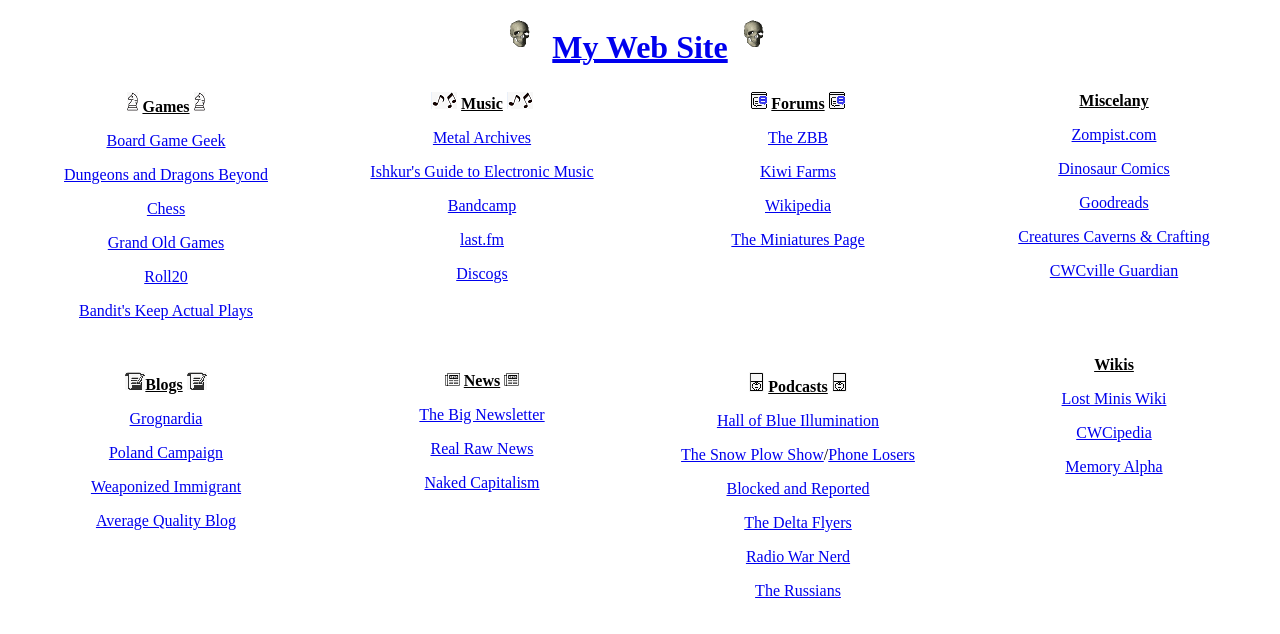
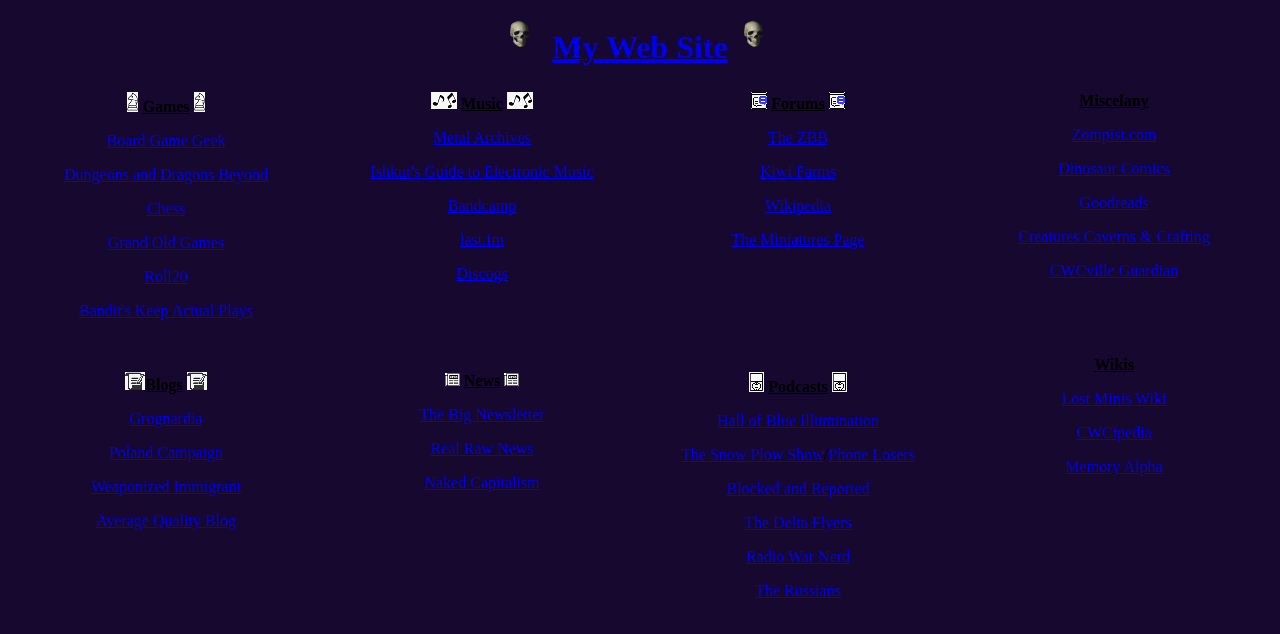
Before and after one commit to scary-spinning-skull/website, a plain HTML site: page index.html in a window 1280 px wide. Drawn offline with Linux system fonts and the light colour scheme.

Commit message:
Update index.html

```diff
--- a/index.html
+++ b/index.html
@@ -19,7 +19,7 @@
 }
 </style>
 </head>
-<body>
+<body style="background-color: #16082e;">
 
 <center><img src="skull.gif" width="50" height="50" /> <a href="welcometothe.zone"><font size="+3"><b><u>My Web Site</b></u></font></a> <img src="skull.gif" width="50" height="50" />
 <p>
```
